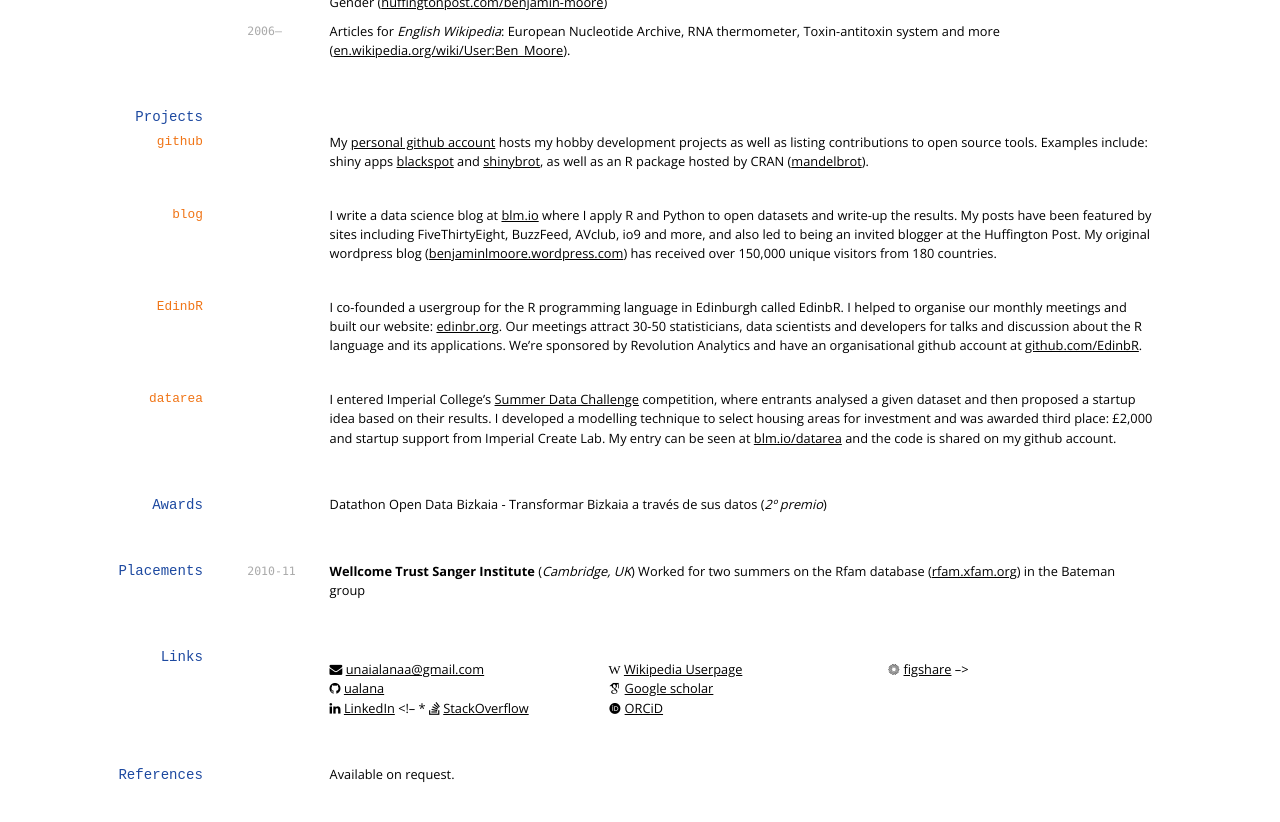
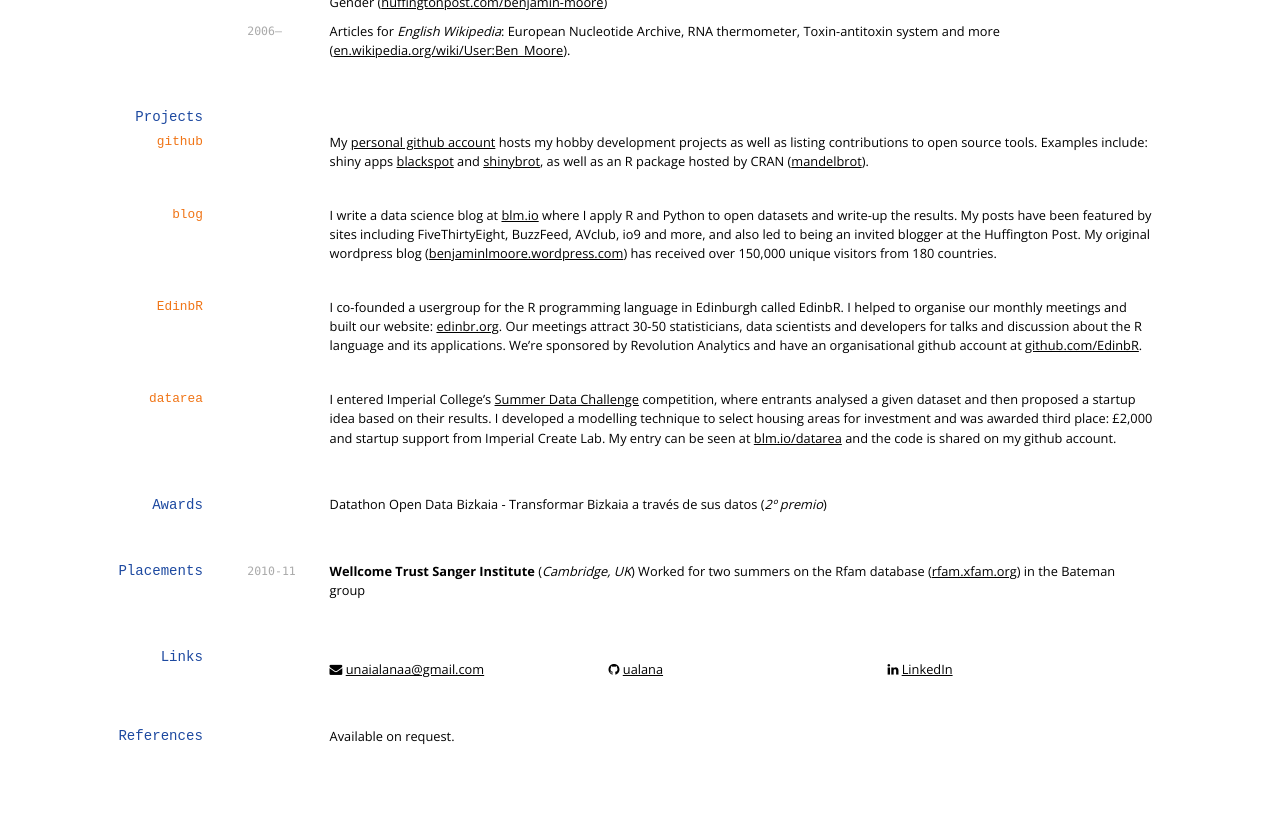
Before and after one commit to ualana/ualana.github.io, a Jekyll site: the page built from index.md, in a window 1280 px wide and 900 px high, scrolled down 1542 px. Shown: the top 822 px of the window. Built offline with Jekyll 4.4.1, drawn with Linux system fonts in a browser that asks for light colours; nearby versions of some CDN libraries; some web fonts are replaced.

Commit message:
Index v0.3

```diff
--- a/index.md
+++ b/index.md
@@ -142,11 +142,11 @@
 * <i class="fa fa-github"></i> <a href="http://github.com/ualana">ualana</a><br />
 <!--* <i class="fa fa-twitter"></i> <a href="http://twitter.com/twitter">Twittter</a><br /> -->
 * <i class="fa fa-linkedin"></i> <a href="https://es.linkedin.com/in/unai-ala%C3%B1a)/">LinkedIn</a>
-<!-- * <i class="fa fa-stack-overflow"></i> <a href="http://stackoverflow.com/users/1274516/blmoore">StackOverflow</a>
-* <i class="fa fa-wikipedia"></i> <a href="https://en.wikipedia.org/wiki/User:Ben_Moore">Wikipedia Userpage</a><br />
-* <i class="ai ai-google-scholar"></i> <a href="http://scholar.google.com/citations?user=YMxsGpsAAAAJ">Google scholar</a>
-* <i class="ai ai-orcid"></i> <a href="https://orcid.org/0000-0002-4074-1933">ORCiD</a>
-* <i class="ai ai-figshare"></i> <a href="https://figshare.com/authors/Benjamin_Moore/99461">figshare</a> -->
+<!-- * <i class="fa fa-stack-overflow"></i> <a href="http://stackoverflow.com/users/1274516/blmoore">StackOverflow</a> -->
+<!-- * <i class="fa fa-wikipedia"></i> <a href="https://en.wikipedia.org/wiki/User:Ben_Moore">Wikipedia Userpage</a><br /> -->
+<!-- * <i class="ai ai-google-scholar"></i> <a href="http://scholar.google.com/citations?user=YMxsGpsAAAAJ">Google scholar</a> -->
+<!-- * <i class="ai ai-orcid"></i> <a href="https://orcid.org/0000-0002-4074-1933">ORCiD</a> -->
+<!-- * <i class="ai ai-figshare"></i> <a href="https://figshare.com/authors/Benjamin_Moore/99461">figshare</a> -->
 
 ## References
 
```
